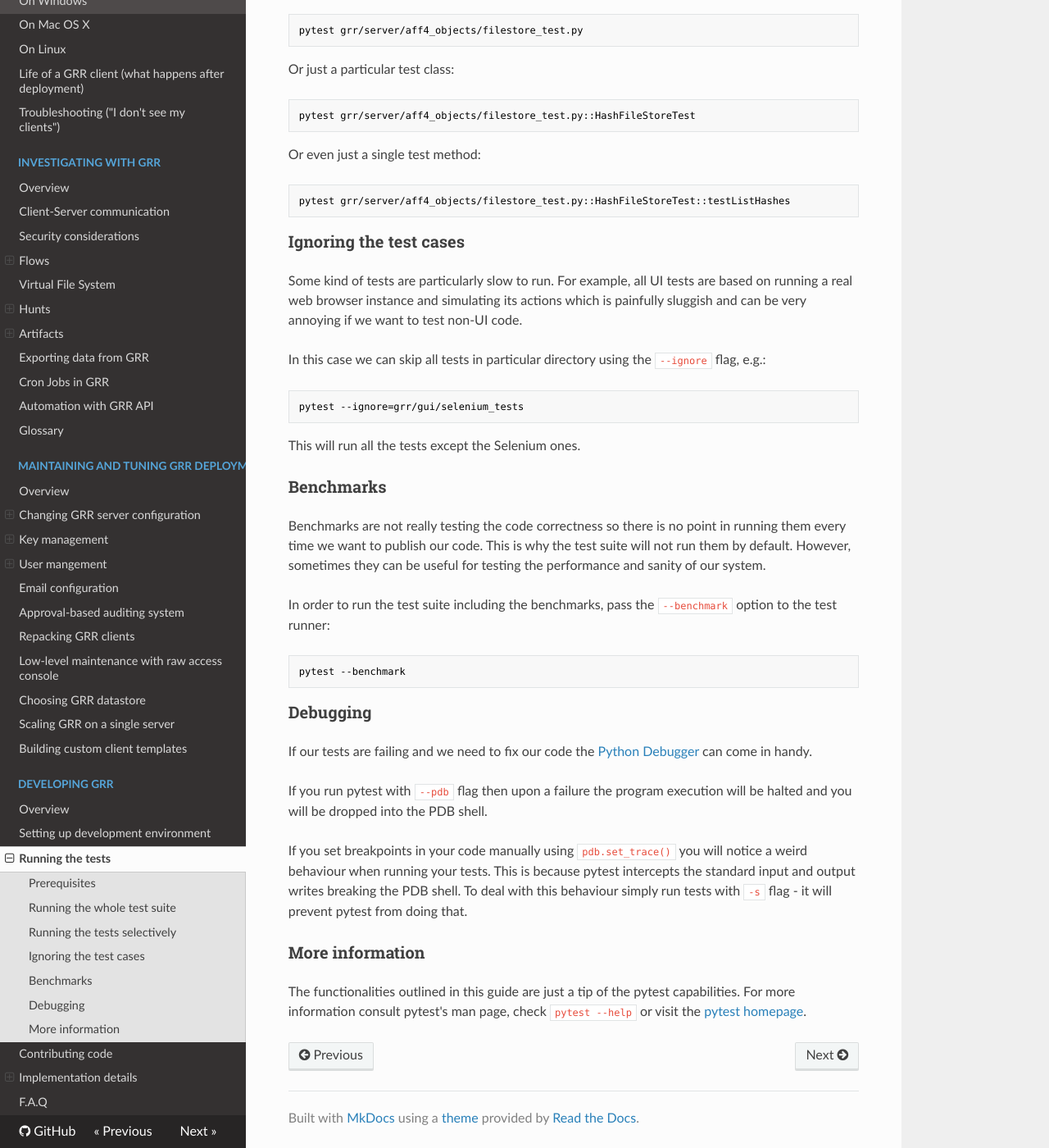
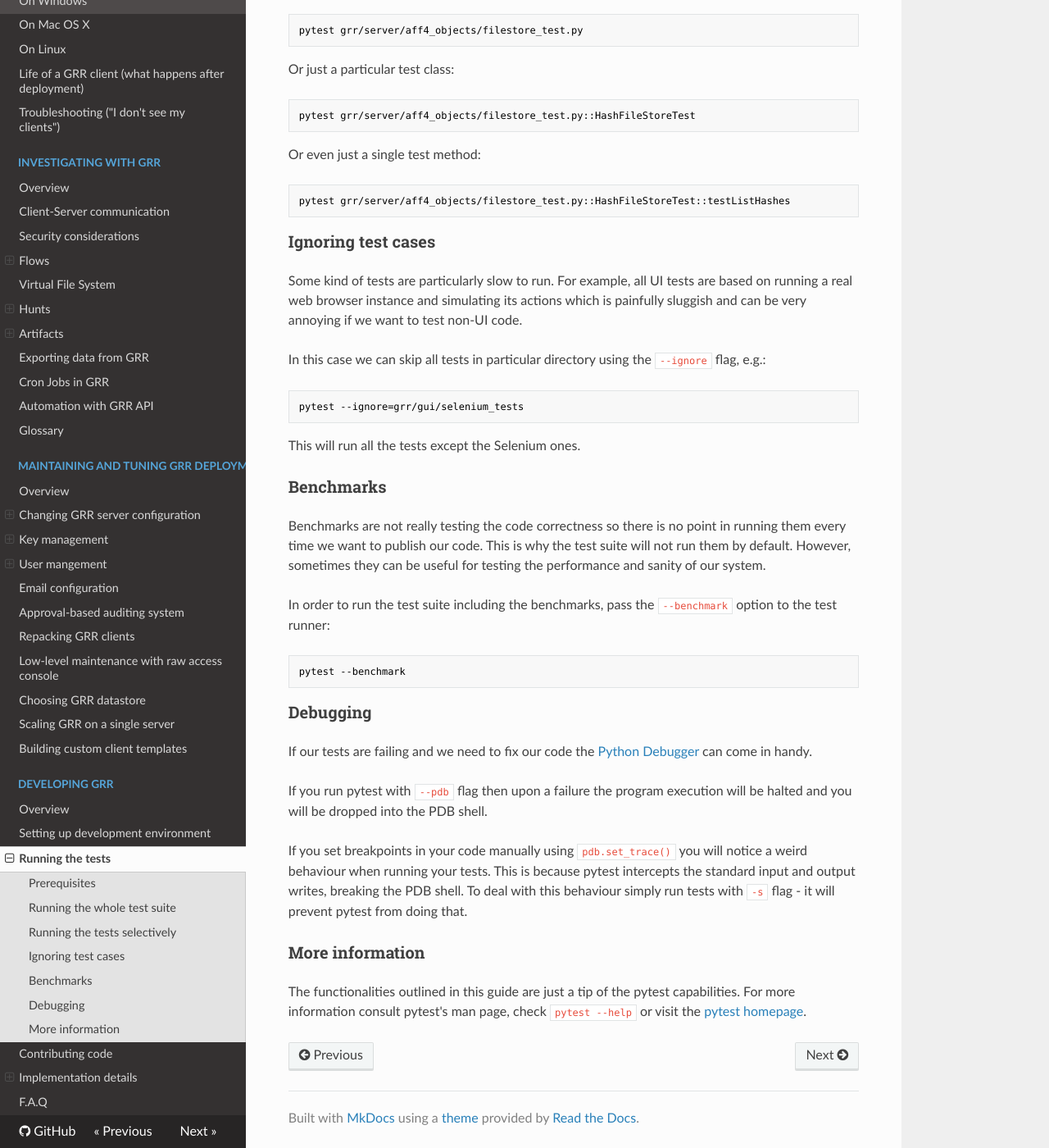
Before and after one commit to google/grr-doc, an MkDocs documentation site: the page built from docs/developing-grr/running-tests.md, in a window 1280 px wide and 1400 px high, scrolled down 1090 px. Shown: the whole window at 82% size. Built offline with MkDocs 1.6.1, drawn with Linux system fonts in a browser that asks for light colours; nearby versions of some CDN libraries; old or Windows-style settings are respelled for this version of MkDocs; some of the changed text lies outside the part shown.

Commit message:
Improve grammar in the test running guide.

````diff
--- a/docs/developing-grr/running-tests.md
+++ b/docs/developing-grr/running-tests.md
@@ -65,7 +65,7 @@ Or even just a single test method:
 pytest grr/server/aff4_objects/filestore_test.py::HashFileStoreTest::testListHashes
 ```
 
-### Ignoring the test cases
+### Ignoring test cases
 
 Some kind of tests are particularly slow to run. For example, all UI tests are
 based on running a real web browser instance and simulating its actions which is
@@ -104,7 +104,7 @@ will be halted and you will be dropped into the PDB shell.
 
 If you set breakpoints in your code manually using `pdb.set_trace()` you will
 notice a weird behaviour when running your tests. This is because pytest
-intercepts the standard input and output writes breaking the PDB shell. To deal
+intercepts the standard input and output writes, breaking the PDB shell. To deal
 with this behaviour simply run tests with `-s` flag - it will prevent pytest
 from doing that.
 
````
Also changed, not shown: other parts of docs/developing-grr/running-tests.md (+2 -2 lines).
